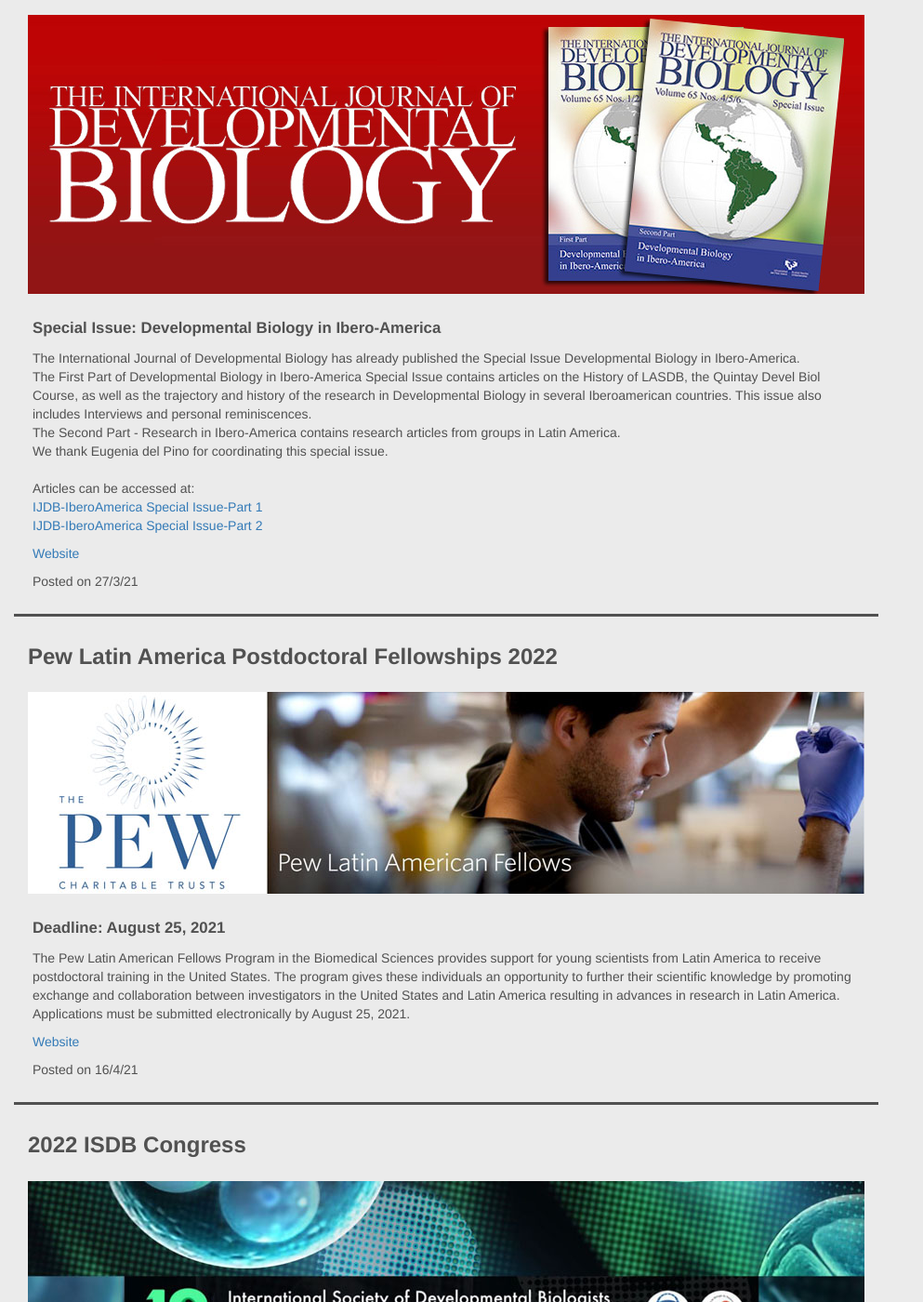
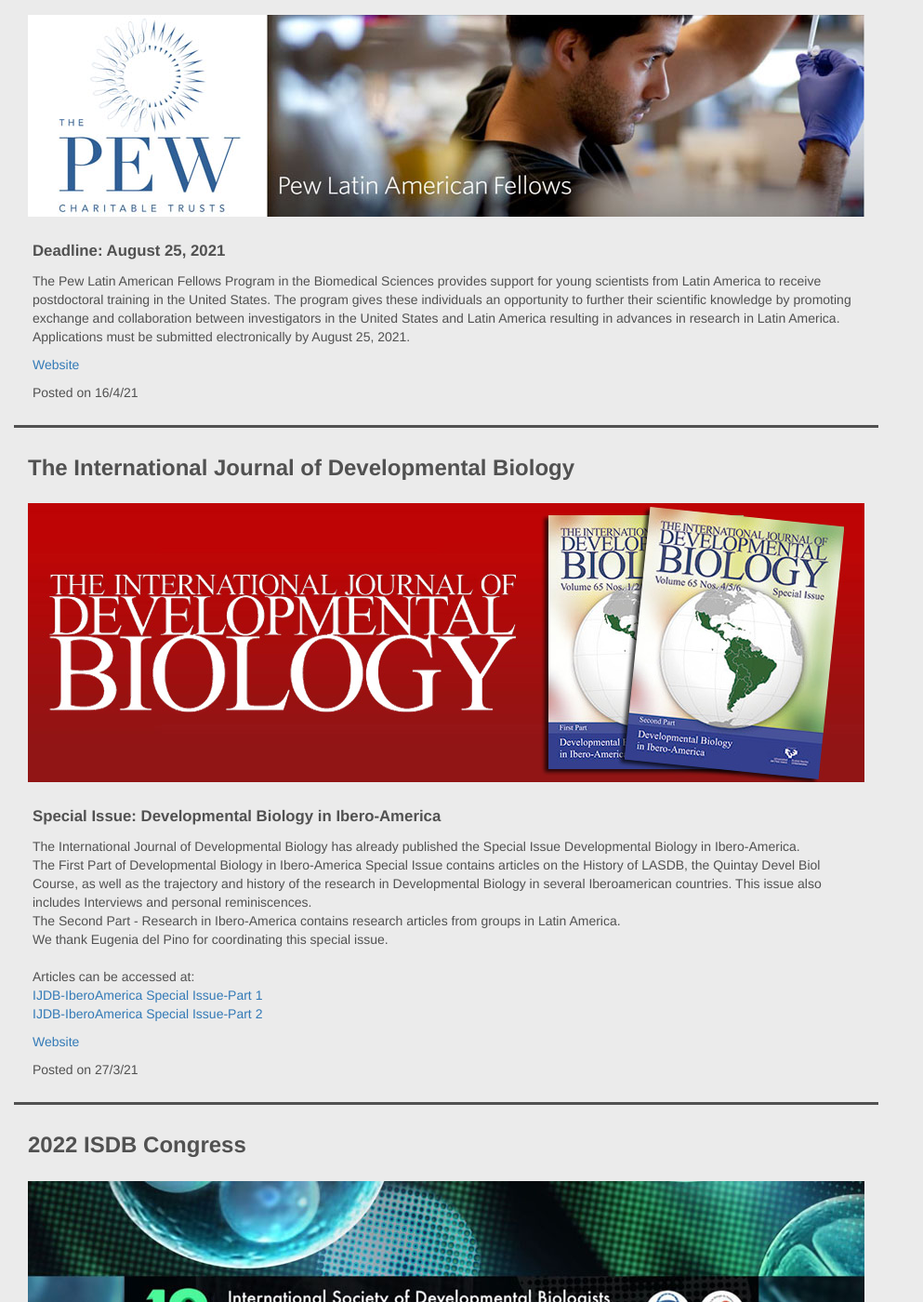
Before and after one commit to lasdb/lasdb.github.io, a Jekyll site: the page built from _posts/2000-01-01-news.markdown, in a window 1280 px wide and 1400 px high, scrolled down 3721 px. Shown: the whole window at 93% size, without its empty margins (0-993 px from the left). Built offline with Jekyll 4.4.1, drawn with Linux system fonts in a browser that asks for light colours; nearby versions of some CDN libraries; some of the changed lines change nothing that is shown; some of the changed text lies outside the part shown.

Commit message:
Update 2000-01-01-news.markdown

```diff
--- a/_posts/2000-01-01-news.markdown
+++ b/_posts/2000-01-01-news.markdown
@@ -53,6 +53,14 @@
     imageBg: '../img/news/Wolpert-bg.jpg'
     URL: 'https://www.eventbrite.co.uk/e/ucl-cdb-seminars-lewis-wolpert-memorial-lecture-tickets-141828929145'
 
+  - title: 'Pew Latin America Postdoctoral Fellowships 2022'
+    date: '16/4/21'
+    subtitle: 'Deadline: August 25, 2021'
+    body: 'The Pew Latin American Fellows Program in the Biomedical Sciences provides support for young scientists from Latin America to receive postdoctoral training in the United States. The program gives these individuals an opportunity to further their scientific knowledge by promoting exchange and collaboration between investigators in the United States and Latin America resulting in advances in research in Latin America. Applications must be submitted electronically by August 25, 2021.'
+    imageSm: 'img/news/pew-sm.jpg'
+    imageBg: '../img/news/pew-bg.jpg'
+    URL: 'https://www.pewtrusts.org/en/projects/pew-latin-american-fellows/program-details'
+
   - title: 'The International Journal of Developmental Biology'
     date: '27/3/21'
     subtitle: 'Special Issue: Developmental Biology in Ibero-America'
@@ -66,15 +74,6 @@
     imageSm: 'img/news/IJDBissue-sm.jpg'
     imageBg: '../img/news/IJDBissue-bg.jpg'
     URL: 'http://www.ijdb.ehu.es/web/'
-
-
-  - title: 'Pew Latin America Postdoctoral Fellowships 2022'
-    date: '16/4/21'
-    subtitle: 'Deadline: August 25, 2021'
-    body: 'The Pew Latin American Fellows Program in the Biomedical Sciences provides support for young scientists from Latin America to receive postdoctoral training in the United States. The program gives these individuals an opportunity to further their scientific knowledge by promoting exchange and collaboration between investigators in the United States and Latin America resulting in advances in research in Latin America. Applications must be submitted electronically by August 25, 2021.'
-    imageSm: 'img/news/pew-sm.jpg'
-    imageBg: '../img/news/pew-bg.jpg'
-    URL: 'https://www.pewtrusts.org/en/projects/pew-latin-american-fellows/program-details'
 
   - title: '2022 ISDB Congress'
     date: '12/4/21'
```
